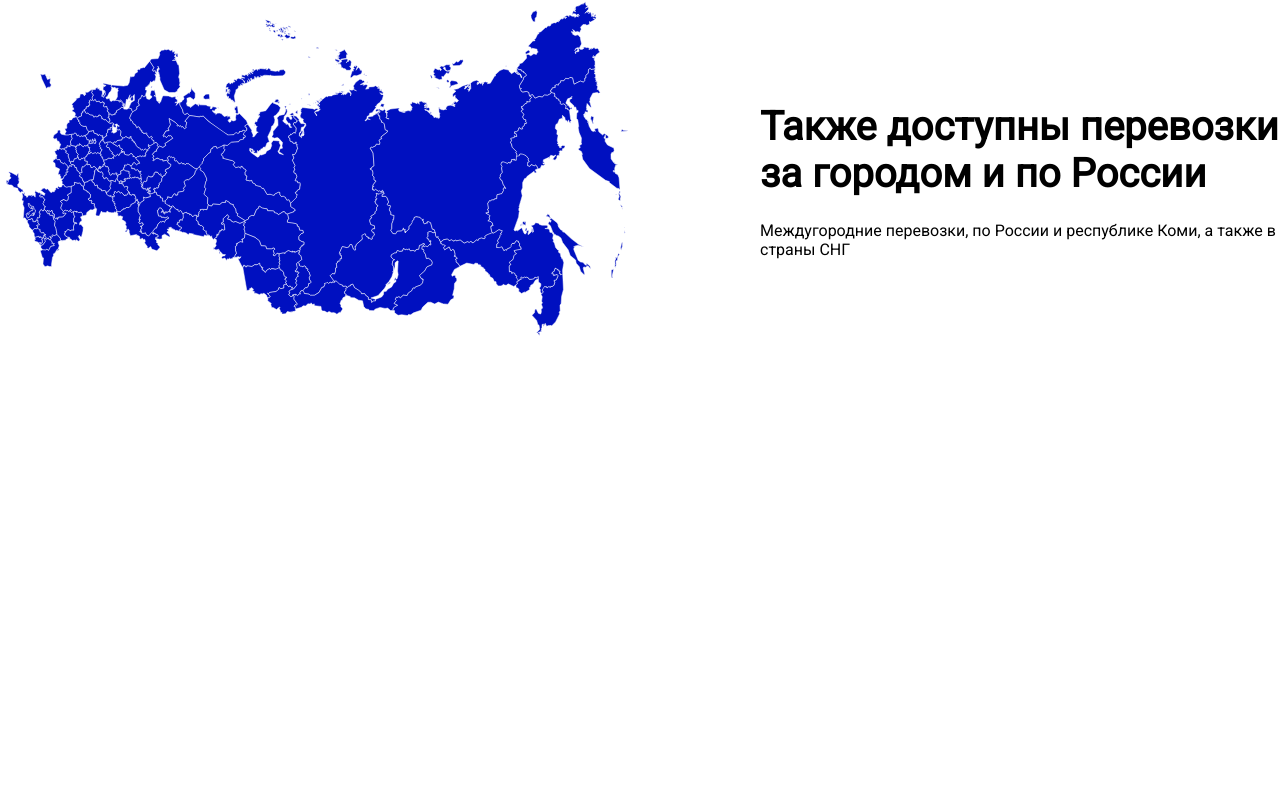
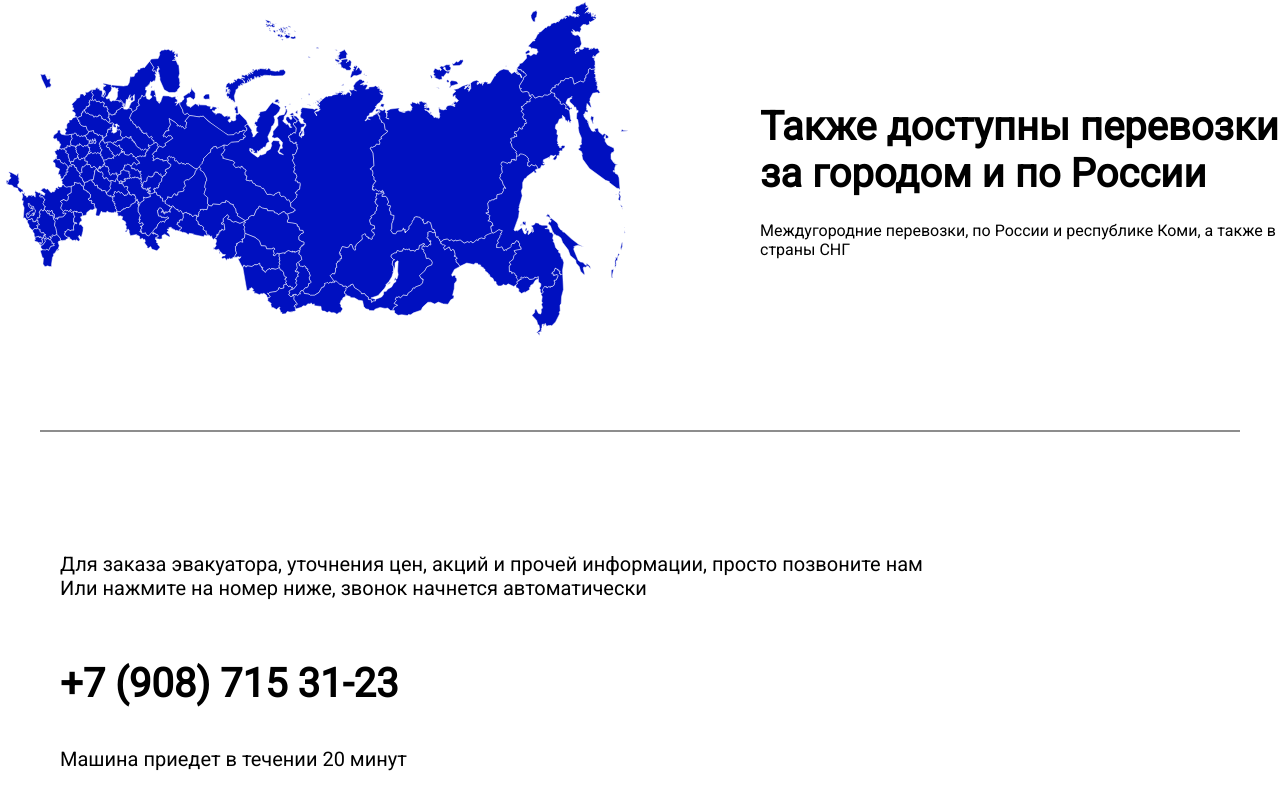
Before and after one commit to Dmitra4kovdenis/eva-komi-nextjs, a Next.js app: page / in a window 1280 px wide. Shown: the part 4297-5106 px from the top of the page. Before the commit the page ends 4667 px from the top, so only its background shows below. Built offline with nearby package versions, Linux system fonts and the light colour scheme.

Commit message:
Merge branch 'main' into случаи_вызова
# Conflicts:
#	containers/page-home/page-home.tsx

```diff
--- /dev/null
+++ b/containers/page-home/call-block/call-block.module.scss
@@ -0,0 +1,62 @@
+@use "styles/mixins";
+@use "styles/typography";
+@use "styles/media";
+
+.container {
+  display: block;
+  @include media.for-phone {
+  }
+
+}
+.line {
+  margin-top: 60px;
+  margin-left: 40px;
+  margin-right: 40px;
+  border: 1px solid #8D8D8D;
+;
+  @include media.for-phone {
+  margin-top: 60px;
+  margin-left: 30px;
+  margin-right: 30px;
+  border: 1px solid #8D8D8D;
+  ;
+  }
+  }
+.text {
+  @include typography.body;
+  text-align: left;
+  padding-left: 60px;
+  padding-top: 120px;
+  padding-bottom: 60px;
+
+  @include media.for-phone {
+    text-align: left;
+    padding-left: 20px;
+    padding-top:  80px;
+    padding-bottom: 26px;
+    font-size: 16px;
+  }
+
+}
+.phoneNumber {
+  text-align: left;
+  padding-left: 60px;
+  @include typography.h2;
+  @include media.for-phone {
+    font-size: 22px;
+    padding-left: 20px;
+  }
+
+}
+
+.text2 {
+  @include typography.body;
+  text-align: left;
+  padding-left: 60px;
+  padding-top: 40px;
+  padding-bottom: 100px;
+  @include media.for-phone {
+    padding-left: 20px;
+    padding-bottom: 100px;
+  }
+}
--- /dev/null
+++ b/containers/page-home/call-block/call-block.tsx
@@ -0,0 +1,16 @@
+import { FC } from "react";
+import css from "./call-block.module.scss";
+export const CallBlock: FC = () => {
+  return (
+    <div className={css.container}>
+      <div className={css.line} />
+      <p className={css.text}>
+        Для заказа эвакуатора, уточнения цен, акций и прочей информации, просто
+        позвоните нам <br />
+        Или нажмите на номер ниже, звонок начнется автоматически
+      </p>
+      <a className={css.phoneNumber}>+7 (908) 715 31-23</a>
+      <p className={css.text2}>Машина приедет в течении 20 минут</p>
+    </div>
+  );
+};
--- /dev/null
+++ b/containers/page-home/call-block/index.ts
@@ -0,0 +1 @@
+export { CallBlock as default } from "./call-block";
--- a/containers/page-home/page-home.tsx
+++ b/containers/page-home/page-home.tsx
@@ -5,6 +5,7 @@ import { Banner } from "@/containers/page-home/banner";
 import WorkGallery from "@/containers/page-home/work-gallery";
 import BannerRoad from "@/containers/page-home/banner-road";
 import Transportation from "@/containers/page-home/transportation";
+import CallBlock from "@/containers/page-home/call-block";
 
 export const PageHome: FC = () => {
   return (
@@ -14,7 +15,8 @@ export const PageHome: FC = () => {
       <WorkGallery />
       <WhenToCall />
       <BannerRoad />
-      <Transportation/>
+      <Transportation />
+      <CallBlock />
     </>
   );
 };
--- a/containers/page-home/transportation/transportation.module.scss
+++ b/containers/page-home/transportation/transportation.module.scss
@@ -14,10 +14,10 @@
   width: 50%;
   padding-left: 120px;
   @include media.for-phone {
+    font-size: 22px;
     width: 100%;
     padding: 20px;
-    position: absolute;
-    text-align: center;
+    text-align: left;
   }
 }
 .image {
--- a/containers/page-home/when-to-call/when-to-call-cases/when-to-call-cases.module.scss
+++ b/containers/page-home/when-to-call/when-to-call-cases/when-to-call-cases.module.scss
@@ -13,7 +13,7 @@
   margin-bottom: 70px;
   @include media.for-phone{
     width: 100%;
-    padding: 17px;
+    padding: 10px;
     margin-bottom: 0px;
   }
 
--- a/containers/page-home/when-to-call/when-to-call.module.scss
+++ b/containers/page-home/when-to-call/when-to-call.module.scss
@@ -18,6 +18,7 @@
   width: 40%;
   @include media.for-phone {
     width: 100%;
+    padding-left: 10px;
   }
 }
 
```
